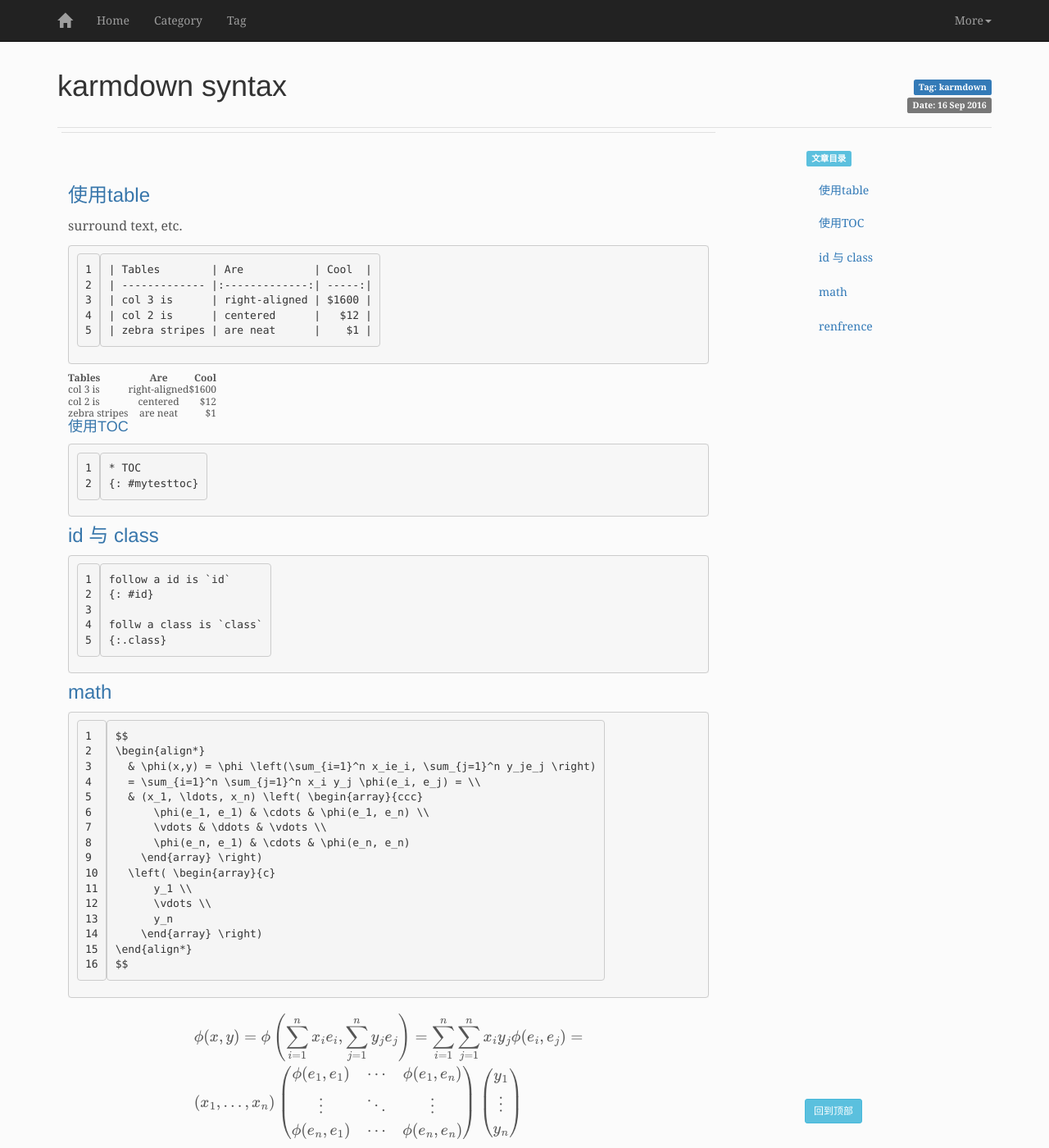
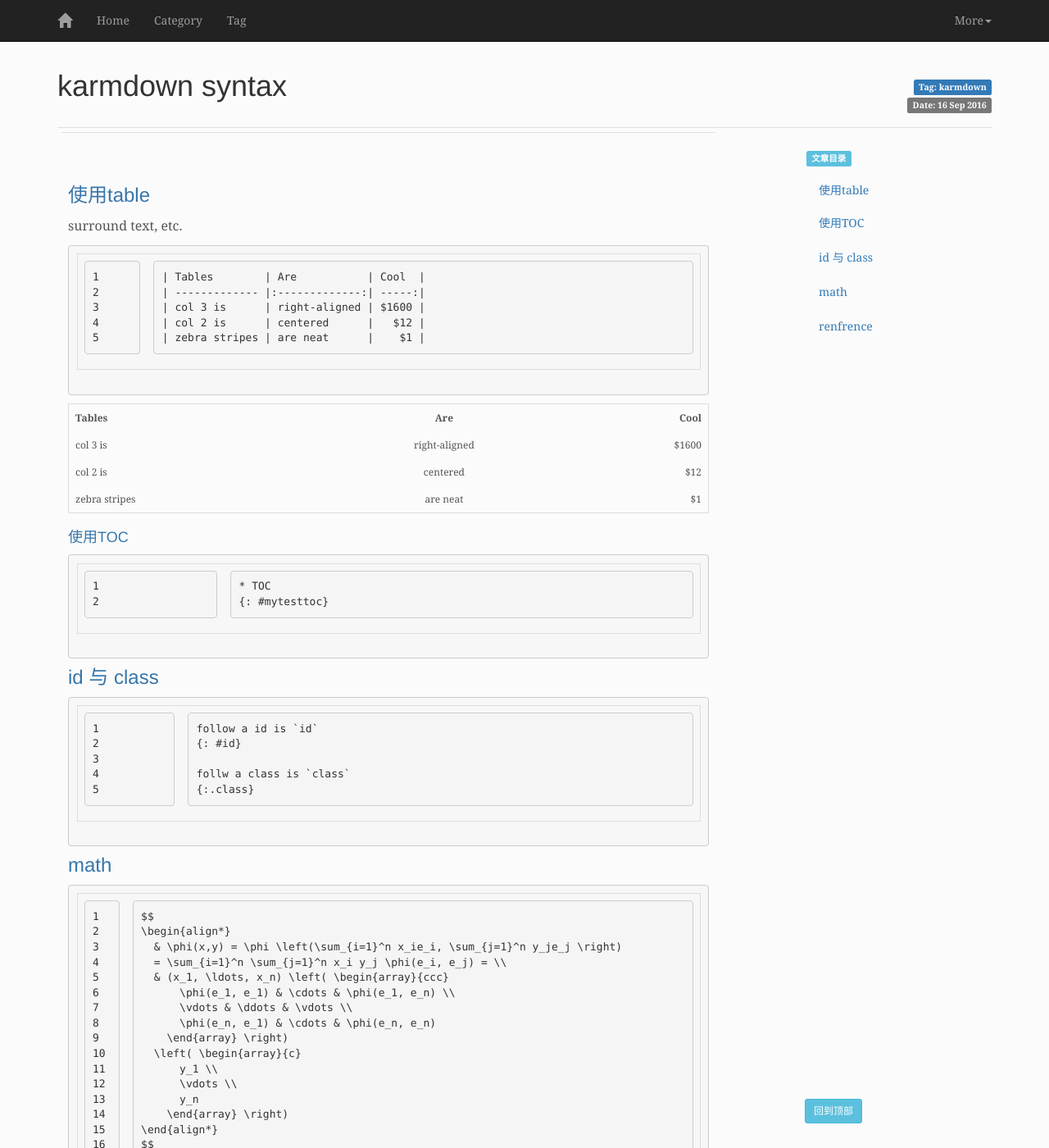
Before and after one commit to mapan1984/mapan1984.github.io, a Jekyll site: the page built from _posts/manual/2016-09-16-kramdown.md, in a window 1280 px wide and 1400 px high. Shown: the whole window at 82% size. Built offline with Jekyll 4.4.1, drawn with Linux system fonts in a browser that asks for light colours; formulas are drawn with MathJax 3.

Commit message:
add table css

```diff
--- a/stylesheets/main.scss
+++ b/stylesheets/main.scss
@@ -1,12 +1,12 @@
 ---
 ---
 /*
- * Our Globals variables
+ * Globals variables
  */
 $base-font-family: "Microsoft YaHei", Georgia, "Times New Roman", Times, serif;
 $base-boder: 1px solid #e0e0e0;
 /*
- * Globals
+ * Base
  */
 body {
     font-family: $base-font-family;
@@ -25,6 +25,27 @@
 a {
     &:link, visited {
         text-decoration: none;
+    }
+}
+table {
+    background-color: transparent;
+    font-size: 12px;
+    line-height: 1.2;
+    border: 1px solid #ddd;
+    border-spacing: 0px;
+    border-collapse: collapse;
+    width: 100%;
+    max-width: 100%;
+    margin-bottom: 20px;
+    > thead > tr > td,
+    > thead > tr > th,
+    > tbody > tr > td,
+    > tbody > tr > th,
+    > tfoot > tr > td,
+    > tfoot > tr > th {
+        padding: 8px;
+        line-height: 1.4285;
+        vertical-align: top;
     }
 }
 /*
```
